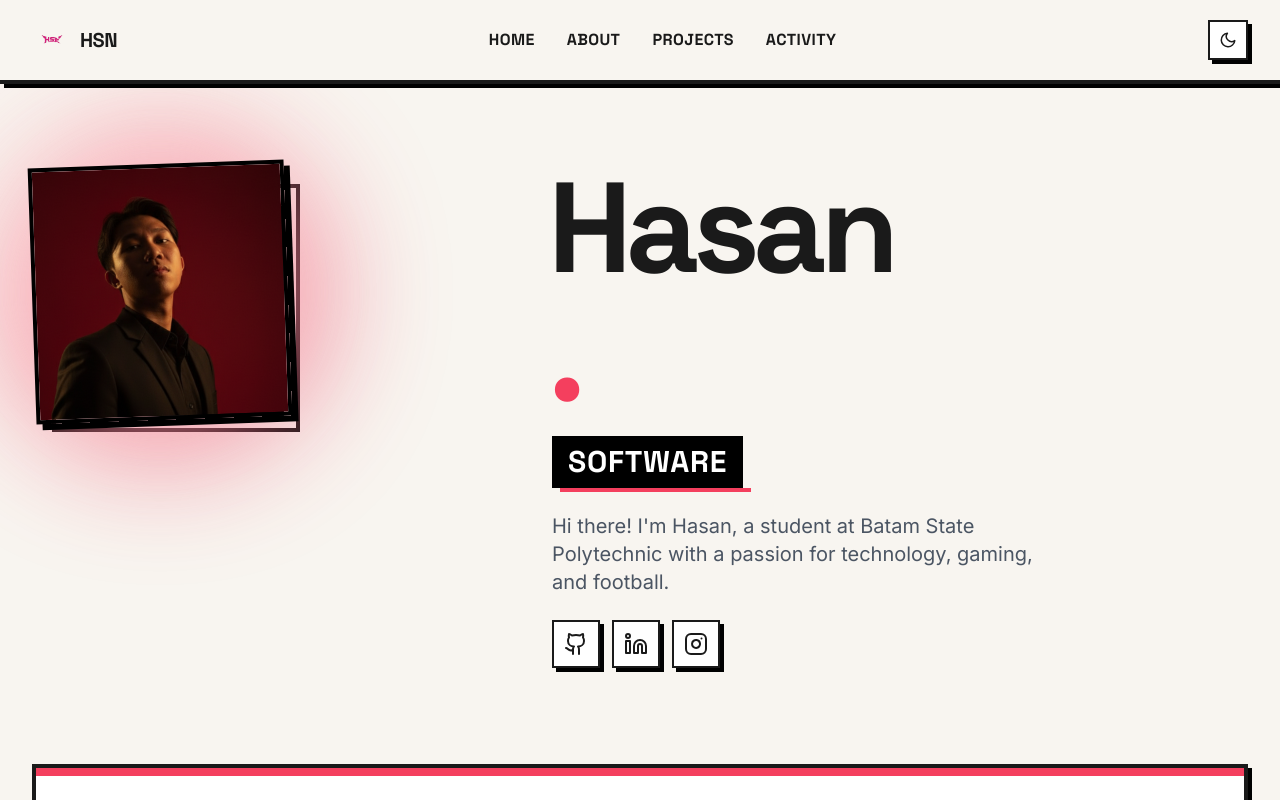
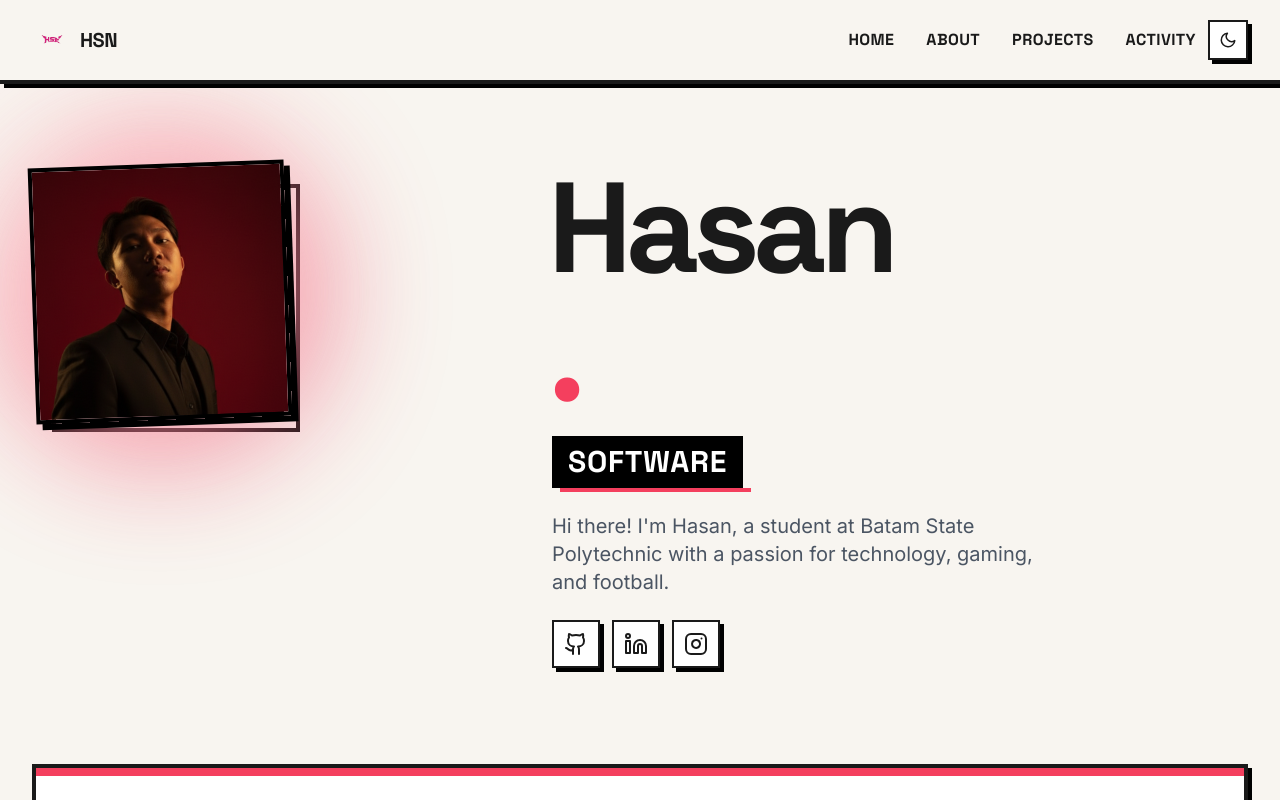
Before and after one commit to abddrhman/abddrhman.github.io, a Next.js app: page / in a window 1280 px wide. Shown: the top 800 px of the page. Built offline with nearby package versions, Linux system fonts and the light colour scheme.

Commit message:
minor fix

```diff
--- a/components/Navbar.tsx
+++ b/components/Navbar.tsx
@@ -36,6 +36,7 @@ export default function Navbar() {
             </span>
           </Link>
 
+          <div className="flex items-center gap-3">
             <nav className="hidden md:flex items-center gap-8">
               {navLinks.map((link) => (
                 <Link
@@ -48,8 +49,6 @@ export default function Navbar() {
                 </Link>
               ))}
             </nav>
-
-          <div className="flex items-center gap-3">
             <button
               onClick={toggle}
               className="w-10 h-10 border-2 border-[var(--border-color)] flex items-center justify-center bg-[var(--bg-secondary)] hover:bg-accent-500 hover:text-white hover:border-accent-500 transition-colors shadow-brutal"
```
Lines whose indentation alone changed are shown as unchanged.
